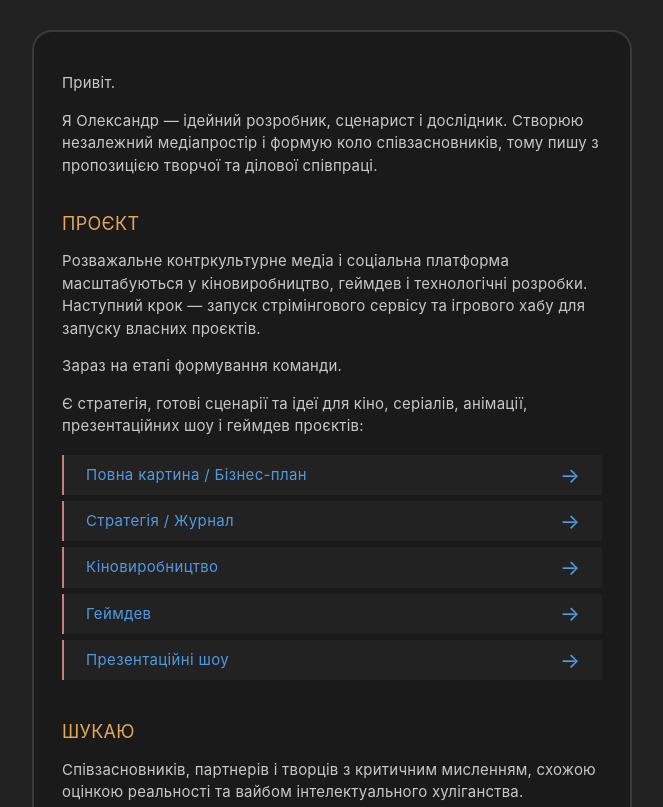
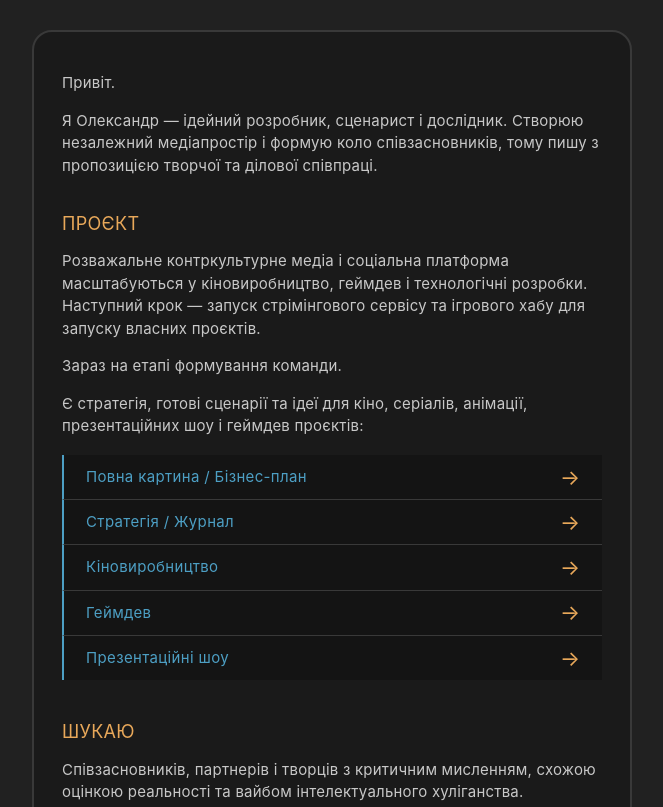
Before and after one commit to buhowski/js-email-builder, a website: page index.html in a window 1280 px wide. Shown: the top 807 px of the page, without its empty margins (308-971 px from the left). Drawn offline with Linux system fonts and the light colour scheme.

Commit message:
redesign letter

```diff
--- a/index.html
+++ b/index.html
@@ -13,71 +13,66 @@
     <tr>
       <td align="center" style="padding:30px 10px;">
         <table width="600" cellpadding="0" cellspacing="0" border="0" role="article" bgcolor="#1a1a1a" style="width:100%;max-width:600px;background-color:#1a1a1a;border-radius:20px;border:2px solid #393939;overflow:hidden;">
-          <tr><td style="padding:40px 28px 0;"></td></tr><tr><td style="padding: 0px 28px 15px"><p style="margin:0;font-size:15px;line-height:1.5;letter-spacing:0.22px;color:#c8c8c8">Привіт.</p></td></tr><tr><td style="padding: 0px 28px 15px"><p style="margin:0;font-size:15px;line-height:1.5;letter-spacing:0.22px;color:#c8c8c8">Я Олександр — ідейний розробник, сценарист і дослідник. Створюю незалежний медіапростір і формую коло співзасновників, тому пишу з пропозицією творчої та ділової співпраці.</p></td></tr><tr><td style="padding: 20px 28px 15px"><h2 style="color:#e4a65b;font-size:18px;margin:0;font-weight:normal;text-transform:uppercase;line-height:1.3;letter-spacing:0.3px">Проєкт</h2></td></tr><tr><td style="padding: 0px 28px 15px"><p style="margin:0;font-size:15px;line-height:1.5;letter-spacing:0.22px;color:#c8c8c8">Розважальне контркультурне медіа і соціальна платформа масштабуються у кіновиробництво, геймдев і технологічні розробки. Наступний крок — запуск стрімінгового сервісу та ігрового хабу для запуску власних проєктів.</p></td></tr><tr><td style="padding: 0px 28px 15px"><p style="margin:0;font-size:15px;line-height:1.5;letter-spacing:0.22px;color:#c8c8c8">Зараз на етапі формування команди.</p></td></tr><tr><td style="padding: 0px 28px 15px"><p style="margin:0;font-size:15px;line-height:1.5;letter-spacing:0.22px;color:#c8c8c8">Є стратегія, готові сценарії та ідеї для кіно, серіалів, анімації, презентаційних шоу і геймдев проєктів:</p></td></tr>
+          <tr><td style="padding:40px 28px 0;"></td></tr><tr><td style="padding: 0px 28px 15px"><p style="margin:0;font-size:15px;line-height:1.5;letter-spacing:0.22px;color:#c8c8c8">Привіт.</p></td></tr><tr><td style="padding: 0px 28px 15px"><p style="margin:0;font-size:15px;line-height:1.5;letter-spacing:0.22px;color:#c8c8c8">Я Олександр — ідейний розробник, сценарист і дослідник. Створюю незалежний медіапростір і формую коло співзасновників, тому пишу з пропозицією творчої та ділової співпраці.</p></td></tr><tr><td style="padding: 20px 28px 15px"><h2 style="color:#e8a85a;font-size:18px;margin:0;font-weight:normal;text-transform:uppercase;line-height:1.3;letter-spacing:0.3px">Проєкт</h2></td></tr><tr><td style="padding: 0px 28px 15px"><p style="margin:0;font-size:15px;line-height:1.5;letter-spacing:0.22px;color:#c8c8c8">Розважальне контркультурне медіа і соціальна платформа масштабуються у кіновиробництво, геймдев і технологічні розробки. Наступний крок — запуск стрімінгового сервісу та ігрового хабу для запуску власних проєктів.</p></td></tr><tr><td style="padding: 0px 28px 15px"><p style="margin:0;font-size:15px;line-height:1.5;letter-spacing:0.22px;color:#c8c8c8">Зараз на етапі формування команди.</p></td></tr><tr><td style="padding: 0px 28px 15px"><p style="margin:0;font-size:15px;line-height:1.5;letter-spacing:0.22px;color:#c8c8c8">Є стратегія, готові сценарії та ідеї для кіно, серіалів, анімації, презентаційних шоу і геймдев проєктів:</p></td></tr>
   <tr>
     <td style="padding: 2px 28px 20px">
       <table cellpadding="0" cellspacing="0" border="0" role="article" width="100%">
 
-
           <tr>
-            <td style="border-left:2px solid #c47f7f;">
-              <a href="https://buhowski.dev/vision" target="_blank" rel="noopener noreferrer" style="display:block;background-color:#222222;text-decoration:none">
+            <td style="border-left:2px solid #4d9fc4;border-bottom:1px solid #393939;">
+              <a href="https://buhowski.dev/vision" target="_blank" rel="noopener noreferrer" style="display:block;text-decoration:none;background-color:#141414">
                 <table cellpadding="0" cellspacing="0" border="0" role="article" width="100%">
                   <tr>
-                    <td style="padding:11px 0 11px 22px;color:#5199e1;font-size:15px;line-height:1.22;letter-spacing:0.35px">Повна картина / Бізнес-план</td>
-                    <td align="right" style="padding:0 22px 0 0;color:#5199e1;font-size: 21px;">→</td>
+                    <td style="padding:13px 0 13px 22px;color:#4d9fc4;font-size:15px;line-height:1.22;letter-spacing:0.35px">Повна картина / Бізнес-план</td>
+                    <td align="right" style="padding:0 22px 0 10px;color:#e8a85a;font-size:21px;">→</td>
                   </tr>
                 </table>
               </a>
             </td>
           </tr>
-          <tr><td style="height:6px;font-size:0;line-height:0;">&nbsp;</td></tr>
           <tr>
-            <td style="border-left:2px solid #c47f7f;">
-              <a href="https://buhowski.dev/mvp" target="_blank" rel="noopener noreferrer" style="display:block;background-color:#222222;text-decoration:none">
+            <td style="border-left:2px solid #4d9fc4;border-bottom:1px solid #393939;">
+              <a href="https://buhowski.dev/mvp" target="_blank" rel="noopener noreferrer" style="display:block;text-decoration:none;background-color:#141414">
                 <table cellpadding="0" cellspacing="0" border="0" role="article" width="100%">
                   <tr>
-                    <td style="padding:11px 0 11px 22px;color:#5199e1;font-size:15px;line-height:1.22;letter-spacing:0.35px">Стратегія / Журнал</td>
-                    <td align="right" style="padding:0 22px 0 0;color:#5199e1;font-size: 21px;">→</td>
+                    <td style="padding:13px 0 13px 22px;color:#4d9fc4;font-size:15px;line-height:1.22;letter-spacing:0.35px">Стратегія / Журнал</td>
+                    <td align="right" style="padding:0 22px 0 10px;color:#e8a85a;font-size:21px;">→</td>
                   </tr>
                 </table>
               </a>
             </td>
           </tr>
-          <tr><td style="height:6px;font-size:0;line-height:0;">&nbsp;</td></tr>
           <tr>
-            <td style="border-left:2px solid #c47f7f;">
-              <a href="https://buhowski.dev/cinema" target="_blank" rel="noopener noreferrer" style="display:block;background-color:#222222;text-decoration:none">
+            <td style="border-left:2px solid #4d9fc4;border-bottom:1px solid #393939;">
+              <a href="https://buhowski.dev/cinema" target="_blank" rel="noopener noreferrer" style="display:block;text-decoration:none;background-color:#141414">
                 <table cellpadding="0" cellspacing="0" border="0" role="article" width="100%">
                   <tr>
-                    <td style="padding:11px 0 11px 22px;color:#5199e1;font-size:15px;line-height:1.22;letter-spacing:0.35px">Кіновиробництво</td>
-                    <td align="right" style="padding:0 22px 0 0;color:#5199e1;font-size: 21px;">→</td>
+                    <td style="padding:13px 0 13px 22px;color:#4d9fc4;font-size:15px;line-height:1.22;letter-spacing:0.35px">Кіновиробництво</td>
+                    <td align="right" style="padding:0 22px 0 10px;color:#e8a85a;font-size:21px;">→</td>
                   </tr>
                 </table>
               </a>
             </td>
           </tr>
-          <tr><td style="height:6px;font-size:0;line-height:0;">&nbsp;</td></tr>
           <tr>
-            <td style="border-left:2px solid #c47f7f;">
-              <a href="https://buhowski.dev/games" target="_blank" rel="noopener noreferrer" style="display:block;background-color:#222222;text-decoration:none">
+            <td style="border-left:2px solid #4d9fc4;border-bottom:1px solid #393939;">
+              <a href="https://buhowski.dev/games" target="_blank" rel="noopener noreferrer" style="display:block;text-decoration:none;background-color:#141414">
                 <table cellpadding="0" cellspacing="0" border="0" role="article" width="100%">
                   <tr>
-                    <td style="padding:11px 0 11px 22px;color:#5199e1;font-size:15px;line-height:1.22;letter-spacing:0.35px">Геймдев</td>
-                    <td align="right" style="padding:0 22px 0 0;color:#5199e1;font-size: 21px;">→</td>
+                    <td style="padding:13px 0 13px 22px;color:#4d9fc4;font-size:15px;line-height:1.22;letter-spacing:0.35px">Геймдев</td>
+                    <td align="right" style="padding:0 22px 0 10px;color:#e8a85a;font-size:21px;">→</td>
                   </tr>
                 </table>
               </a>
             </td>
           </tr>
-          <tr><td style="height:6px;font-size:0;line-height:0;">&nbsp;</td></tr>
           <tr>
-            <td style="border-left:2px solid #c47f7f;">
-              <a href="https://buhowski.dev/self-presentation" target="_blank" rel="noopener noreferrer" style="display:block;background-color:#222222;text-decoration:none">
+            <td style="border-left:2px solid #4d9fc4;">
+              <a href="https://buhowski.dev/self-presentation" target="_blank" rel="noopener noreferrer" style="display:block;text-decoration:none;background-color:#141414">
                 <table cellpadding="0" cellspacing="0" border="0" role="article" width="100%">
                   <tr>
-                    <td style="padding:11px 0 11px 22px;color:#5199e1;font-size:15px;line-height:1.22;letter-spacing:0.35px">Презентаційні шоу</td>
-                    <td align="right" style="padding:0 22px 0 0;color:#5199e1;font-size: 21px;">→</td>
+                    <td style="padding:13px 0 13px 22px;color:#4d9fc4;font-size:15px;line-height:1.22;letter-spacing:0.35px">Презентаційні шоу</td>
+                    <td align="right" style="padding:0 22px 0 10px;color:#e8a85a;font-size:21px;">→</td>
                   </tr>
                 </table>
               </a>
@@ -85,7 +80,7 @@
           </tr>
       </table>
     </td>
-  </tr><tr><td style="padding: 20px 28px 15px"><h2 style="color:#e4a65b;font-size:18px;margin:0;font-weight:normal;text-transform:uppercase;line-height:1.3;letter-spacing:0.3px">Шукаю</h2></td></tr><tr><td style="padding: 0px 28px 15px"><p style="margin:0;font-size:15px;line-height:1.5;letter-spacing:0.22px;color:#c8c8c8">Співзасновників, партнерів і творців з критичним мисленням, схожою оцінкою реальності та вайбом інтелектуального хуліганства.</p></td></tr><tr><td style="padding: 20px 28px 15px"><h2 style="color:#e4a65b;font-size:18px;margin:0;font-weight:normal;text-transform:uppercase;line-height:1.3;letter-spacing:0.3px">Пропоную</h2></td></tr>
+  </tr><tr><td style="padding: 20px 28px 15px"><h2 style="color:#e8a85a;font-size:18px;margin:0;font-weight:normal;text-transform:uppercase;line-height:1.3;letter-spacing:0.3px">Шукаю</h2></td></tr><tr><td style="padding: 0px 28px 15px"><p style="margin:0;font-size:15px;line-height:1.5;letter-spacing:0.22px;color:#c8c8c8">Співзасновників, партнерів і творців з критичним мисленням, схожою оцінкою реальності та вайбом інтелектуального хуліганства.</p></td></tr><tr><td style="padding: 20px 28px 15px"><h2 style="color:#e8a85a;font-size:18px;margin:0;font-weight:normal;text-transform:uppercase;line-height:1.3;letter-spacing:0.3px">Пропоную</h2></td></tr>
   <tr>
     <td style="padding: 0px 28px 15px">
       <table cellpadding="0" cellspacing="0" border="0" role="article" width="100%">
@@ -94,7 +89,7 @@
             <td style="padding:0 0 15px;">
               <table cellpadding="0" cellspacing="0" border="0" role="article">
                 <tr>
-                  <td width="20" valign="middle"><span style="display:block;width:4px;height:4px;border-radius:50%;background-color:#c47f7f;"></span></td>
+                  <td width="20" valign="middle"><span style="display:block;width:4px;height:4px;border-radius:50%;background-color:#d0887d;"></span></td>
                   <td style="margin:0;font-size:15px;line-height:1.5;letter-spacing:0.22px;color:#c8c8c8">Рівноправне партнерство з часткою в екосистемі та участь у формуванні стратегії.</td>
                 </tr>
               </table>
@@ -104,7 +99,7 @@
             <td style="padding:0 0 15px;">
               <table cellpadding="0" cellspacing="0" border="0" role="article">
                 <tr>
-                  <td width="20" valign="middle"><span style="display:block;width:4px;height:4px;border-radius:50%;background-color:#c47f7f;"></span></td>
+                  <td width="20" valign="middle"><span style="display:block;width:4px;height:4px;border-radius:50%;background-color:#d0887d;"></span></td>
                   <td style="margin:0;font-size:15px;line-height:1.5;letter-spacing:0.22px;color:#c8c8c8">Власний напрям всередині платформи — з повною творчою свободою і автономією.</td>
                 </tr>
               </table>
@@ -114,7 +109,7 @@
             <td style="padding:0 0 15px;">
               <table cellpadding="0" cellspacing="0" border="0" role="article">
                 <tr>
-                  <td width="20" valign="middle"><span style="display:block;width:4px;height:4px;border-radius:50%;background-color:#c47f7f;"></span></td>
+                  <td width="20" valign="middle"><span style="display:block;width:4px;height:4px;border-radius:50%;background-color:#d0887d;"></span></td>
                   <td style="margin:0;font-size:15px;line-height:1.5;letter-spacing:0.22px;color:#c8c8c8">Співавторство або консультування проєктів.</td>
                 </tr>
               </table>
```
Also changed, not shown: email-builder.js (+8 -9 lines).
